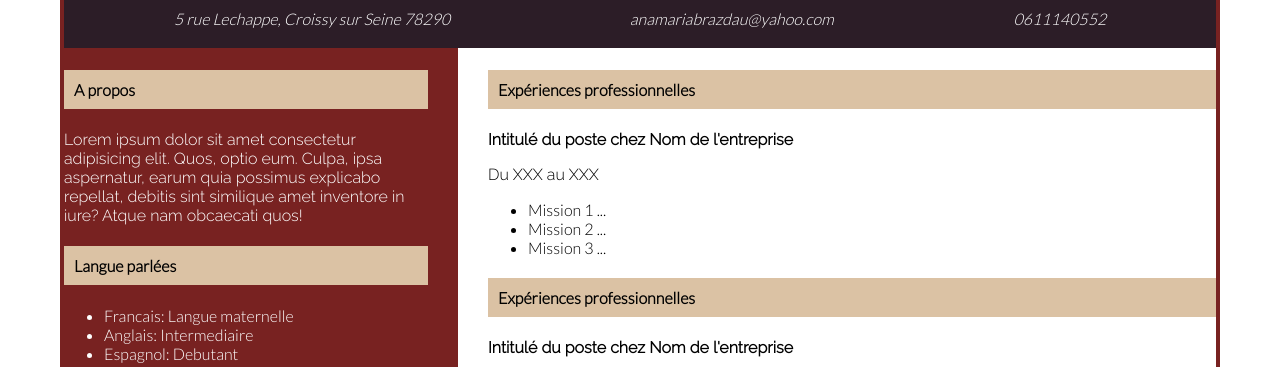
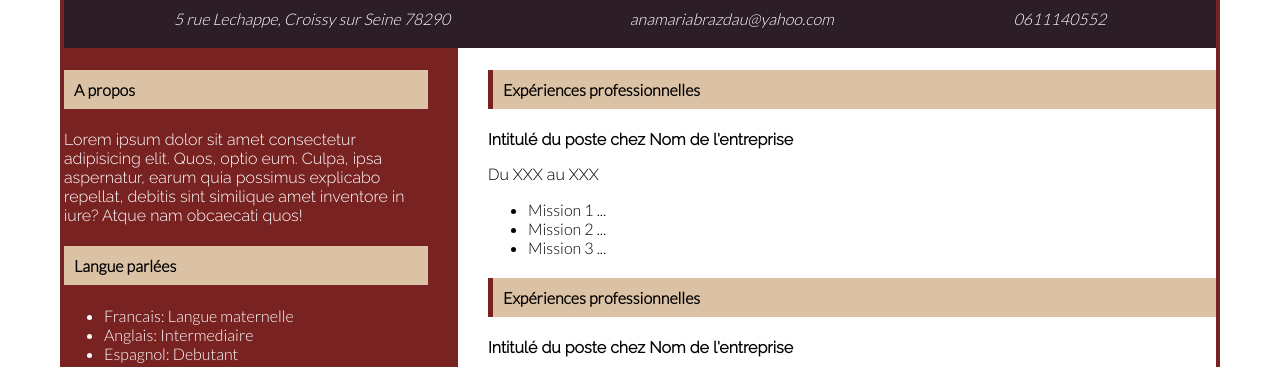
Before and after one commit to anamariakalabis/mon-cv, a plain HTML site: page index.html in a window 1280 px wide. Shown: the part 324-691 px from the top of the page. Drawn offline with Linux system fonts and the light colour scheme.

Commit message:
update border on h4

```diff
--- a/home.css
+++ b/home.css
@@ -98,6 +98,7 @@ h4{
 .right h4{
     background-color: #dbc2a4;
     color:black;
+    border-left:5px solid #782221;
 }
 
 footer{
```
